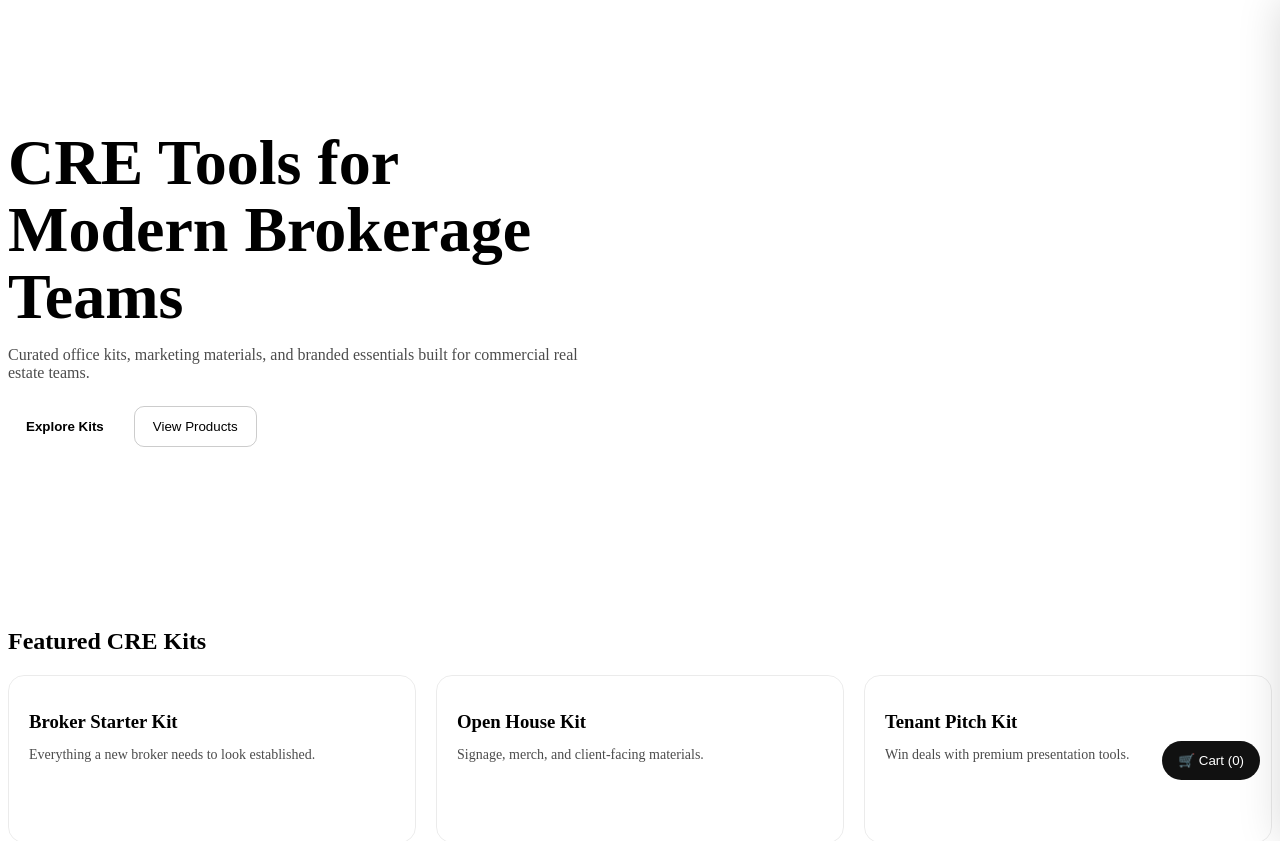
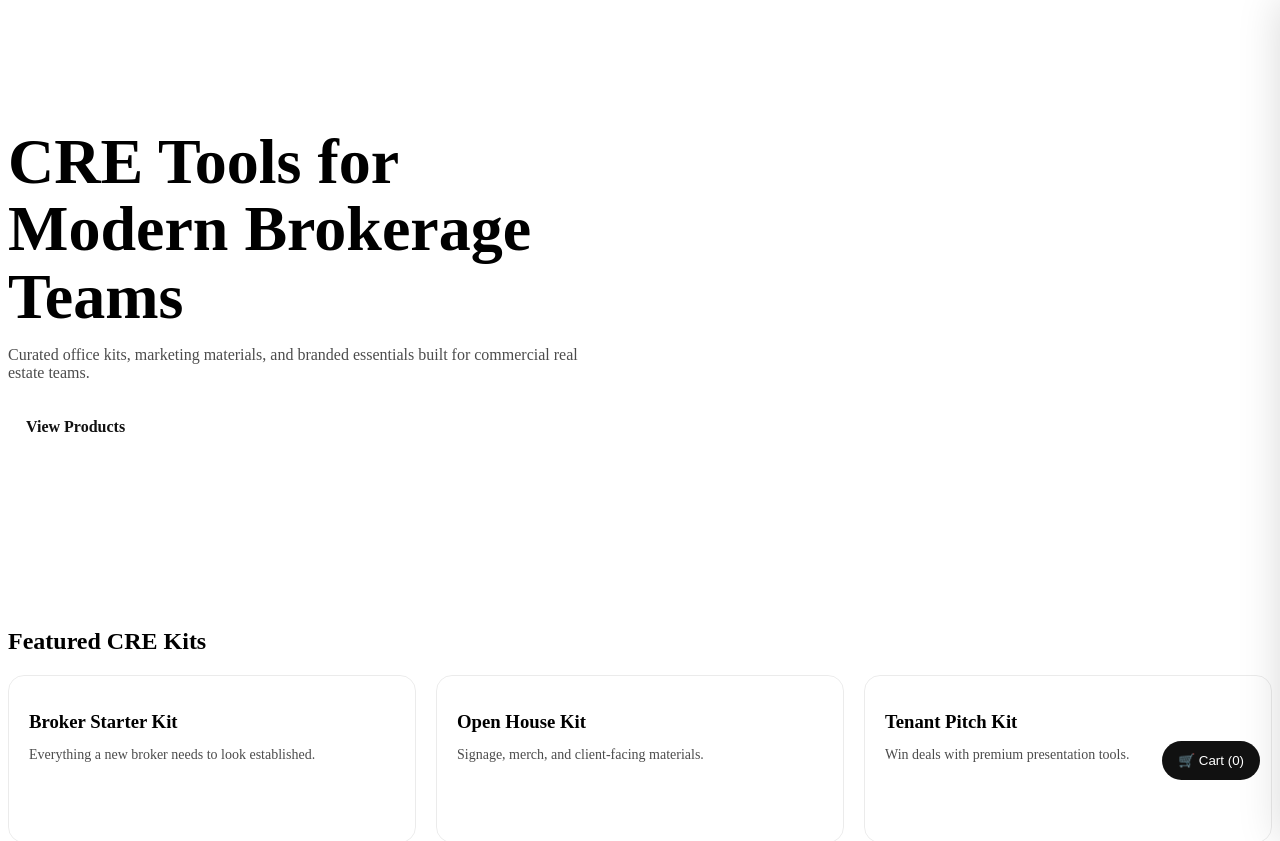
Before and after one commit to UpzDesign/store-upz, a Next.js app: page / in a window 1280 px wide. Shown: the top 841 px of the page. Built offline with nearby package versions, Linux system fonts and the light colour scheme.

Commit message:
Improve product cards with pricing

```diff
--- a/app/page.tsx
+++ b/app/page.tsx
@@ -2,6 +2,12 @@
 
 import { useEffect, useState } from "react";
 import Link from "next/link";
+
+function formatPrice(value?: number | string | null) {
+  const amount = Number(value || 0);
+  if (!amount) return "View pricing";
+  return `$${amount.toFixed(2)}`;
+}
 
 export default function Home() {
   const [products, setProducts] = useState<any[]>([]);
@@ -11,21 +17,14 @@ export default function Home() {
     fetch("/api/products")
       .then((res) => res.json())
       .then((data) => {
-        console.log("PRODUCTS:", data);
         setProducts(Array.isArray(data) ? data : []);
-        setLoading(false);
-        console.log("CLICK PRODUCT:", p);
       })
-      .catch((err) => {
-        console.error(err);
-        setLoading(false);
-      });
-
+      .catch(console.error)
+      .finally(() => setLoading(false));
   }, []);
 
   return (
     <>
-      {/* HERO */}
       <section
         style={{
           minHeight: "70vh",
@@ -54,30 +53,20 @@ export default function Home() {
           </p>
 
           <div style={{ marginTop: 24, display: "flex", gap: 12, flexWrap: "wrap" }}>
-            <button
+            <a
+              href="#products"
               style={{
                 background: "var(--upzyellow)",
+                color: "#111",
                 border: "none",
                 padding: "12px 18px",
                 borderRadius: 10,
-                fontWeight: 600,
-                cursor: "pointer",
-              }}
-            >
-              Explore Kits
-            </button>
-
-            <button
-              style={{
-                background: "transparent",
-                border: "1px solid rgba(0,0,0,0.2)",
-                padding: "12px 18px",
-                borderRadius: 10,
-                cursor: "pointer",
+                fontWeight: 700,
+                textDecoration: "none",
               }}
             >
               View Products
-            </button>
+            </a>
           </div>
         </div>
 
@@ -93,7 +82,6 @@ export default function Home() {
         />
       </section>
 
-      {/* KITS */}
       <section style={{ marginBottom: 60 }}>
         <h2 style={{ marginBottom: 20 }}>Featured CRE Kits</h2>
 
@@ -150,18 +138,21 @@ export default function Home() {
                   cursor: "pointer",
                 }}
               >
-                View Kit
+                Coming Soon
               </button>
             </div>
           ))}
         </div>
       </section>
 
-      {/* PRODUCTS */}
-      <section style={{ padding: 40 }}>
+      <section id="products" style={{ padding: "40px 0" }}>
         <h2 style={{ marginBottom: 20 }}>Products</h2>
 
         {loading && <p>Loading products...</p>}
+
+        {!loading && products.length === 0 && (
+          <p style={{ opacity: 0.7 }}>No Printful products found yet.</p>
+        )}
 
         <div
           style={{
@@ -170,9 +161,13 @@ export default function Home() {
             gridTemplateColumns: "repeat(auto-fill, minmax(220px, 1fr))",
           }}
         >
-          {products?.map((p: any) => (
-            <Link key={p.id} href={`/product/${p.id}`}>
-              <div
+          {products.map((p: any) => (
+            <Link
+              key={p.id}
+              href={`/product/${p.id}`}
+              style={{ textDecoration: "none", color: "inherit" }}
+            >
+              <article
                 style={{
                   background: "var(--bg-color)",
                   borderRadius: 14,
@@ -180,6 +175,7 @@ export default function Home() {
                   border: "1px solid rgba(0,0,0,0.08)",
                   boxShadow: "var(--shadow)",
                   transition: "transform 0.25s ease",
+                  height: "100%",
                 }}
                 onMouseEnter={(e) =>
                   (e.currentTarget.style.transform = "translateY(-6px)")
@@ -198,12 +194,16 @@ export default function Home() {
 
                 <img
                   src={p.image || "/placeholder.png"}
-                alt={p.name}
+                  alt={p.name || "Product"}
+                  onError={(e) => {
+                    e.currentTarget.src = "/placeholder.png";
+                  }}
                   style={{
                     width: "100%",
                     aspectRatio: "1 / 1",
                     objectFit: "cover",
                     background: "#f5f5f5",
+                    display: "block",
                   }}
                 />
 
@@ -211,16 +211,21 @@ export default function Home() {
                   <div
                     style={{
                       fontSize: 13,
-                      fontWeight: 600,
+                      fontWeight: 700,
                       letterSpacing: "0.5px",
                       textTransform: "uppercase",
                       color: "var(--secondary-color)",
+                      marginBottom: 8,
                     }}
                   >
-                    {p.name}
+                    {p.name || "Untitled Product"}
+                  </div>
+
+                  <div style={{ fontWeight: 800, color: "var(--font-color)" }}>
+                    {formatPrice(p.price)}
                   </div>
                 </div>
-              </div>
+              </article>
             </Link>
           ))}
         </div>
```
Lines whose indentation alone changed are shown as unchanged.
